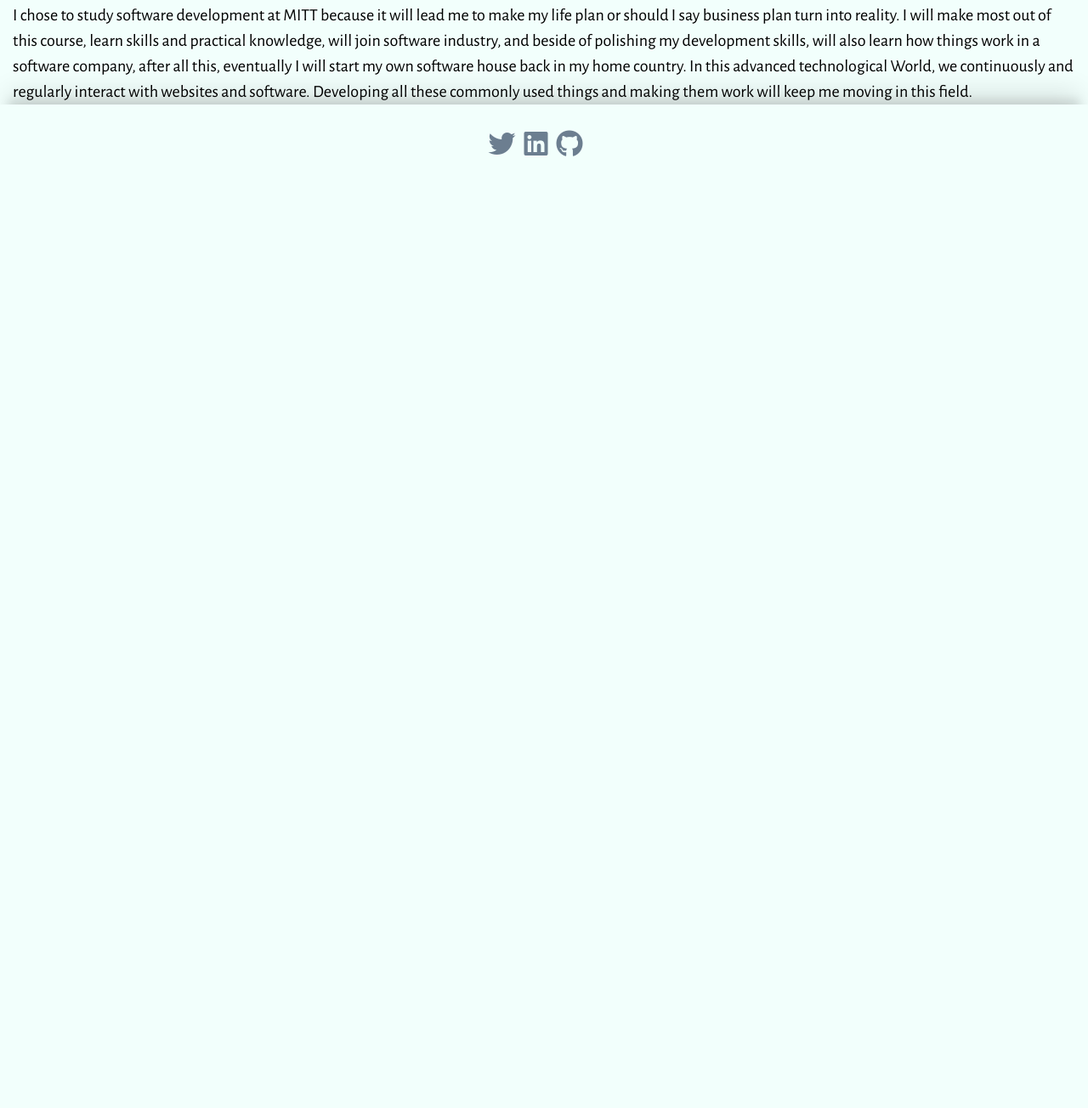
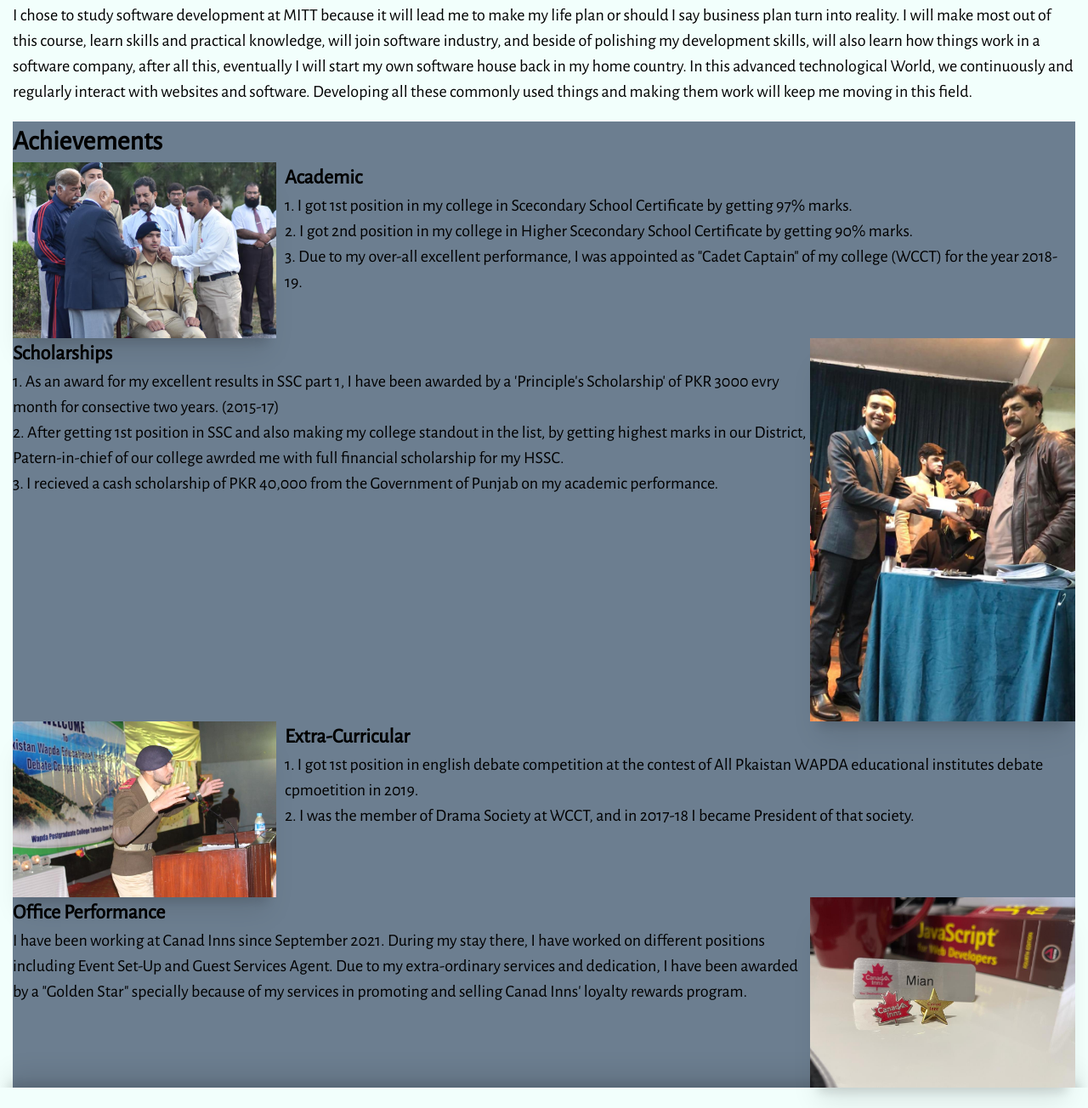
Before and after one commit to mian-azam/personal-website, a plain HTML site: page index.html in a window 1280 px wide. Shown: the part 1056-2360 px from the top of the page at 85% size. Before the commit the page ends 1275 px from the top, so only its background shows below. Drawn offline with nearby package versions, Linux system fonts and the light colour scheme.

Commit message:
Achievement section added

```diff
--- a/assets/styles/index.css
+++ b/assets/styles/index.css
@@ -103,7 +103,7 @@ header nav ul li a:hover {
     transition: box-shadow 0.25s ease-in-out;
 }
 
-li+li {
+nav li+li {
     margin-left: 10px;
 }
 
@@ -233,6 +233,38 @@ button:hover {
     margin-top: 10px;
 }
 
+/* -------------------achievements section */
+
+.achievements {
+    margin-top: 20px;
+    background-color: var(--app-light-grey);
+}
+
+.achievements ul li {
+    font-size: 20px;
+}
+
+.achievements p {
+    font-size: 20px;
+}
+
+.one {
+    display: grid;
+    grid-template-columns: 1fr 3fr;
+    gap: 10px;
+}
+
+.two {
+    display: grid;
+    grid-template-columns: 3fr 1fr;
+}
+
+img {
+    box-shadow: rgba(0, 0, 0, 0.1) 0px 26px 30px -10px, rgba(0, 0, 0, 0.1) 0px 16px 10px -10px;
+}
+
+
+
 /* -----------------------------------FOOTER-------------------------------------- */
 
 footer {
--- a/index.html
+++ b/index.html
@@ -75,7 +75,7 @@
         </div>
         <div class="container about" id="about">
             <article>
-                <h1>About myself:</h1>
+                <h1>About myself</h1>
                 <p>
                     I am Mian Azam Mehmood, a 22 years-old Pakistani citizen. I have been in Canada since August 2021. I
                     am
@@ -106,6 +106,70 @@
                 </p>
             </article>
         </div>
+        <div class="achievements container">
+            <h1>Achievements</h1>
+            <div class="one">
+                <img src="./assets/media/ach-1.jpeg">
+                <div>
+                    <h2>Academic</h2>
+                    <ul>
+                        <li>
+                            1. I got 1st position in my college in Scecondary School Certificate by getting
+                            97% marks.
+                        </li>
+                        <li>
+                            2. I got 2nd position in my college in Higher Scecondary School Certificate by getting
+                            90% marks.
+                        </li>
+                        <li>
+                            3. Due to my over-all excellent performance, I was appointed as "Cadet Captain" of my
+                            college (WCCT) for the year 2018-19.
+                        </li>
+                    </ul>
+                </div>
+            </div>
+            <div class="two">
+                <div>
+                    <h2>Scholarships</h2>
+                    <ul>
+                        <li>1. As an award for my excellent results in SSC part 1, I have been awarded by a 'Principle's
+                            Scholarship' of PKR 3000 evry month for consective two years. (2015-17) </li>
+                        <li>2. After getting 1st position in SSC and also making my college standout in the list, by
+                            getting highest marks in our District, Patern-in-chief of our college awrded me with full
+                            financial scholarship for my HSSC.</li>
+                        <li>3. I recieved a cash scholarship of PKR 40,000 from the Government of Punjab on my academic
+                            performance.</li>
+                    </ul>
+                </div>
+                <img src="./assets/media/ach-2 (1).jpeg">
+            </div>
+            <div class="one">
+                <img src="./assets/media/ach-3.jpeg">
+                <div>
+                    <h2>Extra-Curricular</h2>
+                    <ul>
+                        <li>
+                        <li>1. I got 1st position in english debate competition at the contest of All Pkaistan WAPDA
+                            educational institutes debate cpmoetition in 2019.</li>
+                        </li>
+                        <li>2. I was the member of Drama Society at WCCT, and in 2017-18 I became President of that
+                            society.</li>
+                    </ul>
+                </div>
+            </div>
+            <div class="two">
+                <div>
+                    <h2>Office Performance</h2>
+                    <p>
+                        I have been working at Canad Inns since September 2021. During my stay there, I have worked on
+                        different positions including Event Set-Up and Guest Services Agent. Due to my extra-ordinary
+                        services and dedication, I have been awarded by a "Golden Star" specially because of my services
+                        in promoting and selling Canad Inns' loyalty rewards program.
+                    </p>
+                </div>
+                <img src="./assets/media/ach-4.jpeg">
+            </div>
+        </div>
 
         <footer>
             <div class="footer-nav container">
```
Also changed, not shown: assets/media/ach-1.jpeg (added), assets/media/ach-2 (1).jpeg (added), assets/media/ach-3.jpeg (added), assets/media/ach-4.jpeg (added).
